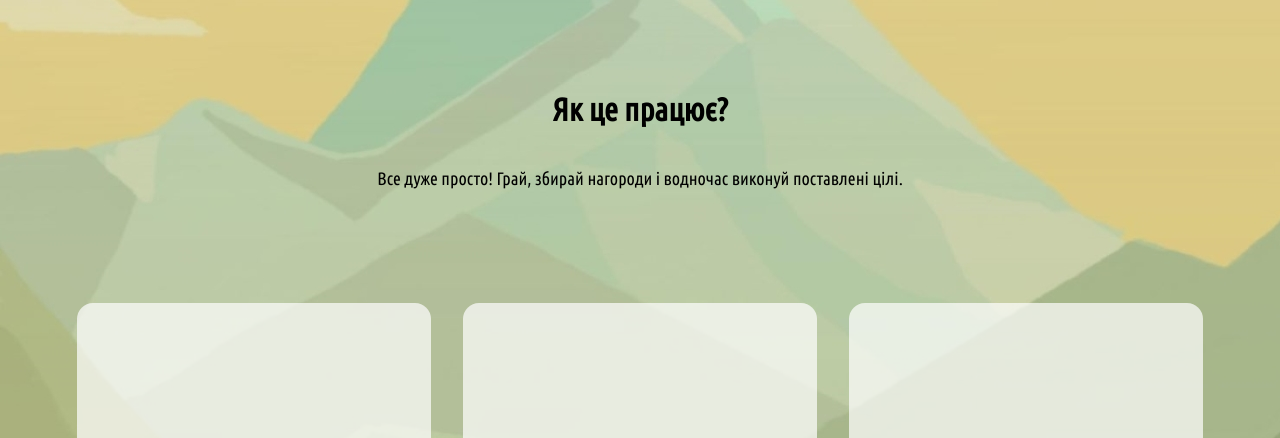
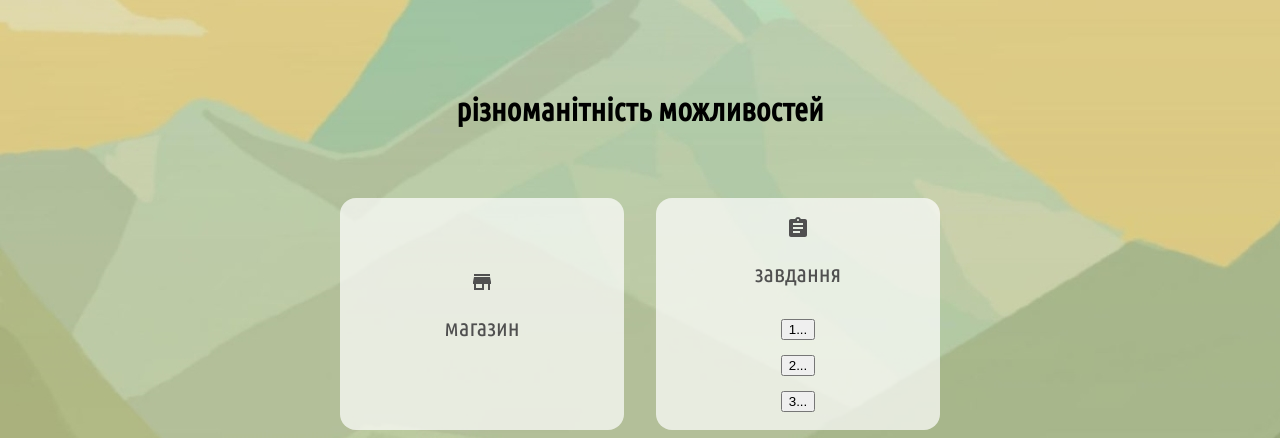
Before and after one commit to qqwz0/timesquad, a React (Create React App) app: page / in a window 1280 px wide. Shown: the part 514-952 px from the top of the page. Built offline with nearby package versions, Linux system fonts and the light colour scheme.

Commit message:
added text, buttons, icons

```diff
--- a/src/App.css
+++ b/src/App.css
@@ -170,3 +170,77 @@ body {
   .ubuntu-condensed-heading {
 	font-family: 'Ubuntu Condensed', sans-serif !important;
   }
+  .Possibilities-section-wrapper {
+    margin-top: 5rem;
+    display: flex;
+    flex-direction: column;
+    align-items: center; /* Це додається для центрування всього контенту вертикально */
+}
+
+.Possibilities-section-top p {
+    text-align: center;
+    max-width: 600px !important;
+}
+
+.Possibilities-section-top h1 {
+    max-width: 700px !important;
+}
+
+.Possibilities-section-top {
+    display: flex;
+    justify-content: center;
+    align-items: center;
+    flex-direction: column;
+}
+
+.Possibilities-section-info {
+    width: 400px;
+    min-height: 200px;
+    background-color: rgba(255, 255, 255, 0.7);
+    padding: 1rem 2rem;
+    display: flex;
+    flex-direction: column;
+    justify-content: center;
+    align-items: center;
+    text-align: center;
+    border-radius: 1rem;
+    color: #505050;
+    margin: 1rem 1rem;
+}
+
+.Possibilities-section-info h2 {
+    margin: 1rem 0rem;
+}
+
+.Possibilities-section-bottom {
+    margin-top: 2rem; /* Змінено відступ від верхньої частини */
+    display: flex;
+    justify-content: space-between;
+    width: 50%; /* Додано */
+}
+
+.text-button {
+    background: none;
+    border: none;
+    cursor: pointer;
+    font-family: inherit;
+    font-size: 20px;
+    color: #505050;
+    padding: 0;
+}
+
+.text-wrapper {
+    display: flex;
+    flex-direction: column;
+    align-items: flex-start;
+    margin-top: 50px;}
+
+.additional-buttons {
+      display: flex;
+      flex-direction: column;
+      align-items: center;
+    }
+
+    .additional-button {
+      margin-top: 15px;
+    }
--- a/src/App.js
+++ b/src/App.js
@@ -1,4 +1,5 @@
 import Home from "./components/Home";
+import Possibilities from "./components/Possibilities";
 import Howitworks from "./components/Howitworks";
 import './App.css'
 
@@ -9,6 +10,7 @@ function App() {
      <p>Hello project</p> */}
 
      <Home />
+     <Possibilities />
      <Howitworks />
     </div>
   );
--- /dev/null
+++ b/src/components/Possibilities.jsx
@@ -0,0 +1,44 @@
+import React from "react";
+import StoreIcon from '@mui/icons-material/Store';
+import AssignmentIcon from '@mui/icons-material/Assignment';
+import './font.css';
+
+const Possibilities = () => {
+  const PossibilitiesInfoData = [
+    {
+      title: "магазин",
+      icon: <StoreIcon />,
+    },
+    {
+      title: "завдання",
+      icon: <AssignmentIcon />,
+    },
+  ];
+
+  return (
+    <div className="Possibilities-section-wrapper">
+  <div className="Possibilities-section-top">
+    <h1 className="ubuntu-condensed-heading">різноманітність можливостей</h1>
+  </div>
+  <div className="Possibilities-section-bottom">
+    {PossibilitiesInfoData.map((data, index) => (
+      <div className="Possibilities-section-info" key={index}>
+        <div className="icon-wrapper">
+          {data.icon}
+        </div>
+        <h2 className="ubuntu-condensed-regular">{data.title}</h2>
+        {data.title === "завдання" && (
+          <div className="additional-buttons">
+            <button className="additional-button">1...</button>
+            <button className="additional-button">2...</button>
+            <button className="additional-button">3...</button>
+          </div>
+        )}
+      </div>
+    ))}
+  </div>
+</div>
+  );
+};
+
+export default Possibilities;
```
